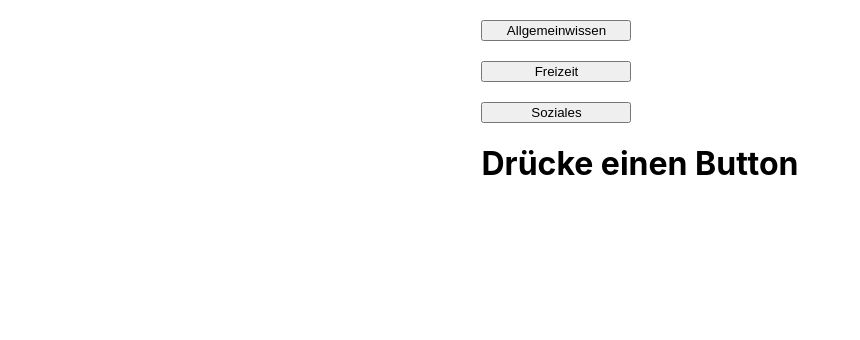
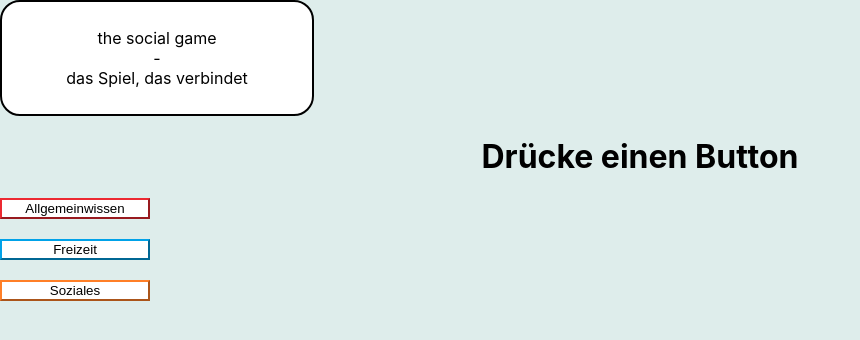
Before and after one commit to devJPx/appTSG, a React (Create React App) app: page / in a window 1280 px wide. Shown: the top 340 px of the page, without its empty margins (0-860 px from the left). Built offline with nearby package versions, Linux system fonts and the light colour scheme.

Commit message:
visual changes

```diff
--- a/src/App.css
+++ b/src/App.css
@@ -1,10 +1,40 @@
 body{
-  display: flex;
-  justify-content: center;
+  background-color: #deedeb;
+  height:max-content;
+}
+
+
+button {
+  background-color: white;
+  border-width: 2px;
+}
+
+.btn_allgemeinwissen{
+  border-color: #ec2931;
+}
+
+.btn_soziales {
+  border-color: #ff7f27;
+}
+
+.btn_freizeit {
+  border-color: #00a2e8;
+}
+
+.header {
+display: flex;
+background-color: white;
+border-width: 2px;
+border-color: black;
+border-radius: 20px;
+border-style: solid;
+width: 300px;
+justify-content: center;
+padding: 10px 5px;
 }
 
 .spiel {
-  padding: 20px;
+  align-items: center;
 }
 
 .spiel_buttons {
@@ -14,7 +44,7 @@ body{
   gap: 20px;
 }
 
-.App-header {
+/*.App-header {
   background-color: #282c34;
   min-height: 100vh;
   display: flex;
@@ -23,4 +53,4 @@ body{
   justify-content: center;
   font-size: calc(10px + 2vmin);
   color: white;
-}
+}*/
--- a/src/components/Spiel.js
+++ b/src/components/Spiel.js
@@ -2,8 +2,6 @@ import React from 'react';
 import Aufgaben from './Aufgaben';
 
 function Spiel() {
-
-
 
     let allgemeinwissenArray = Aufgaben.allgemeinwissen;
     let freizeitArray = Aufgaben.freizeit;
@@ -51,13 +49,17 @@ function Spiel() {
 
     return (
         <div className="spiel">
+            <header className='header'>
+                <p>the social game <br></br>-<br></br> das Spiel, das verbindet </p>
+            </header>
+
+            <div className="Aufgabe">
+                <h1 className="aufgabenText">{aufgabe}</h1>
+            </div>
             <div className="spiel_buttons">
-                <button className="btn_allgemeinwissen" onClick= {getAllgemeinwissenAufgabe} >Allgemeinwissen</button>
+                <button className="btn_allgemeinwissen" onClick={getAllgemeinwissenAufgabe} >Allgemeinwissen</button>
                 <button className="btn_freizeit" onClick={getFreizeitAufgabe}>Freizeit</button>
                 <button className="btn_soziales" onClick={getSozialeAufgabe}>Soziales</button>
-            </div>
-            <div className="Aufgabe">
-                <h1 className="aufgabenText">{aufgabe}</h1>
             </div>
         </div>
     );
```
Also changed, not shown: src/images/logo.jpeg (added).
